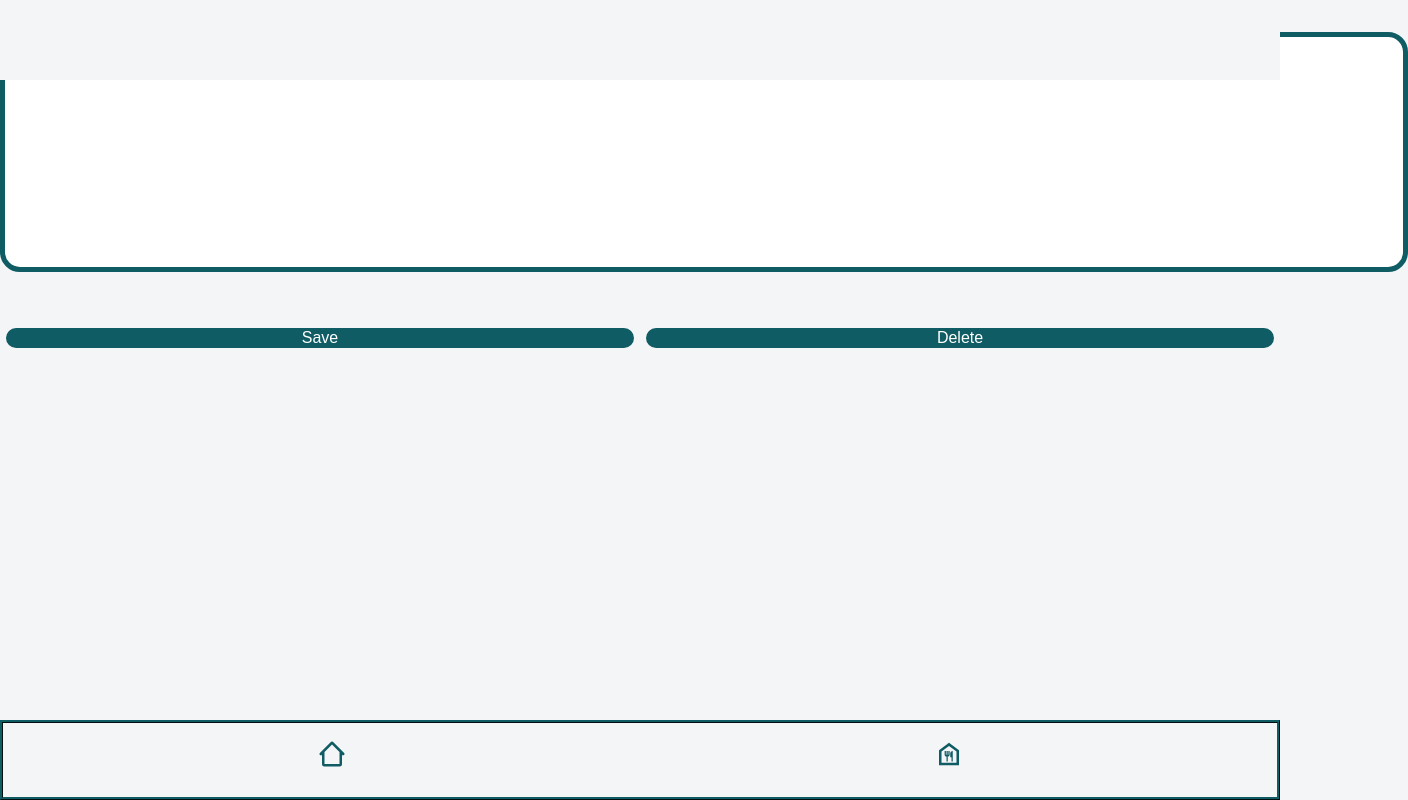
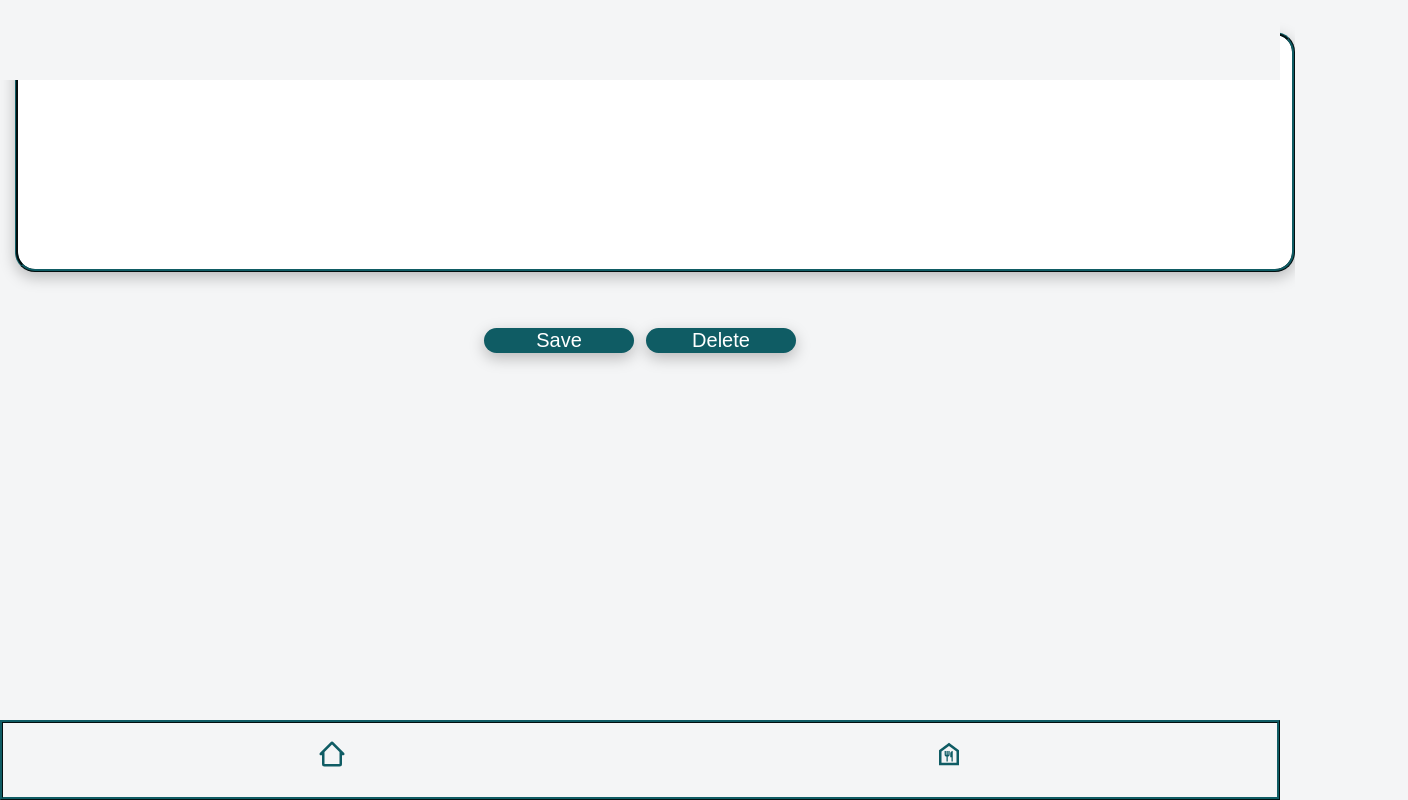
Before and after one commit to JanaDrieschner/capstone-picky-eaters, a Next.js app: page /myrecipes/1 in a window 1280 px wide. Shown: the whole page, 1408 px wide, since content can reach past the window. Built offline with nearby package versions, Linux system fonts and the light colour scheme.

Commit message:
style image recipe

```diff
--- a/components/OwnDetailPage/index.js
+++ b/components/OwnDetailPage/index.js
@@ -93,34 +93,39 @@ const StyledImage = styled.div`
 const StyledSection = styled.div`
   display: flex;
   justify-content: center;
-  align-items: center;
+
   margin-top: 20px;
 `;
 
 const StyledTextarea = styled.textarea`
-  width: 110%;
+  width: 100%;
   height: 30vh;
+  display: flex;
+  align-items: center;
+  margin-left: 15px;
+  justify-content: center;
+  box-shadow: 0px 5px 15px rgba(0, 0, 0, 0.25);
+  border: 3px ridge #0f5c64;
 
   font-family: nunito, sans-serif;
   display: block;
   padding: 1rem;
   box-sizing: border-box;
   resize: none;
-  border: 5px solid #0f5c64;
+
   border-radius: 20px;
 `;
 
 const StyledButton = styled.button`
-  font-size: 16px;
-
+  font-size: 20px;
   border-radius: 20px;
   background-color: #0f5c64;
   color: white;
   border: none;
   border-radius: 45px;
-  box-shadow: 0px 8px 15px (rgba 0, 0, 0, 0.1);
-  width: 50%;
-  hight: 10px;
+  box-shadow: 0px 5px 15px rgba(0, 0, 0, 0.25);
+  width: 150px;
+  hight: 20px;
   margin-right: 6px;
   margin-left: 6px;
 `;
```
